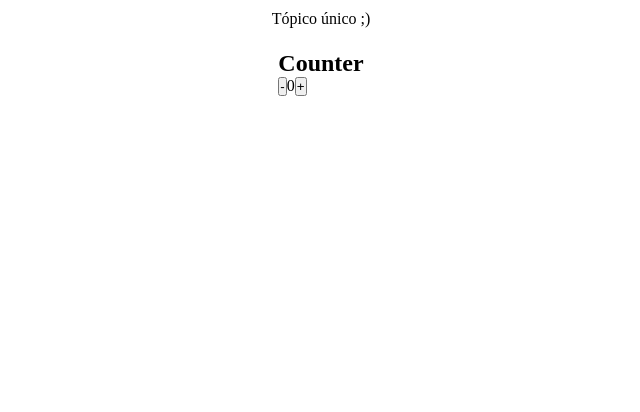
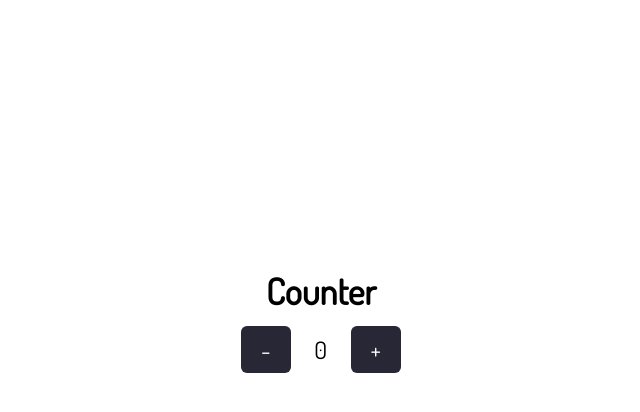
Before and after one commit to jorgejunior618/react-redux-contador, a React (Create React App) app: page / in a window 1280 px wide. Shown: the top 412 px of the page, without its empty margins (319-959 px from the left). Built offline with nearby package versions, Linux system fonts and the light colour scheme.

Commit message:
Ajustes de estilização e redux devtools

```diff
--- /dev/null
+++ b/src/components/Button.tsx
@@ -0,0 +1,28 @@
+import React, { ButtonHTMLAttributes } from 'react';
+import styled from 'styled-components';
+
+const Button = styled.button`
+  border-radius: 6px;
+  padding: 8px 8px;
+  border: none;
+  background: none;
+  background-color: #272735;
+  color: white;
+  align-items: center;
+  justify-content: center;
+  transition: 300ms;
+
+  &:hover {
+    background-color: #171725;
+  }
+`;
+
+function ActionButtom({ onClick, children }: ButtonHTMLAttributes<HTMLButtonElement>) {
+  return (
+    <Button onClick={onClick}>
+      {children}
+    </Button>
+  );
+}
+
+export default ActionButtom;
--- a/src/components/Counter.tsx
+++ b/src/components/Counter.tsx
@@ -1,4 +1,6 @@
 import React from 'react';
+import styled from 'styled-components';
+import ActionButton from './Button';
 
 type Props = {
   count: number,
@@ -6,15 +8,53 @@ type Props = {
   decrementCounter: () => void
 };
 
+const Row = styled.section`
+  display: flex;
+  align-items: center;
+  justify-content: center;
+`;
+
+const Title = styled.h2`
+  text-align: center;
+  font-size: 36px;
+  margin-bottom: 12px;
+`;
+
+const Text = styled.span`
+  margin: 0 12px;
+  font-size: 24px;
+  text-align: center;
+`;
+
+const CounterWrapper = styled.div`
+  width: 60px;
+  display: flex;
+  justify-content: center;
+`;
+
 function Counter({ count, incrementCounter, decrementCounter }: Props) {
   return (
     <div>
-      <h2>Counter</h2>
-      <div>
-        <button type="button" onClick={() => decrementCounter()}>-</button>
-        <span>{count}</span>
-        <button type="button" onClick={() => incrementCounter()}>+</button>
-      </div>
+      <Title>Counter</Title>
+      <Row>
+        <ActionButton
+          type="button"
+          onClick={() => decrementCounter()}
+        >
+          <Text>-</Text>
+        </ActionButton>
+
+        <CounterWrapper>
+          <Text>{count}</Text>
+        </CounterWrapper>
+
+        <ActionButton
+          type="button"
+          onClick={() => incrementCounter()}
+        >
+          <Text>+</Text>
+        </ActionButton>
+      </Row>
     </div>
   );
 }
--- a/src/css/App.css
+++ b/src/css/App.css
@@ -1,7 +1,10 @@
+@import url('https://fonts.googleapis.com/css2?family=Dosis&display=swap');
+
 * {
   margin: 0;
   padding: 0;
   text-decoration: none;
+  font-family: 'Dosis', sans-serif;
 }
 
 a {
--- a/src/index.tsx
+++ b/src/index.tsx
@@ -7,9 +7,7 @@ import store from './redux/store';
 
 ReactDOM.render(
   <Provider store={store}>
-    <React.StrictMode>
-      <App />
-    </React.StrictMode>
+    <App />
   </Provider>,
   document.getElementById('root'),
 );
--- a/src/redux/reducers.ts
+++ b/src/redux/reducers.ts
@@ -6,9 +6,8 @@ const initialState: CounterState = {
 };
 
 const reducer = (
-  // eslint-disable-next-line default-param-last
   state: CounterState = initialState,
-  action: CounterAction,
+  action: CounterAction = { type: 'DEFAULT' },
 ): CounterState => {
   switch (action.type) {
     case INCREMENT:
--- a/src/redux/store.ts
+++ b/src/redux/store.ts
@@ -1,10 +1,17 @@
-import { applyMiddleware, createStore, Store } from 'redux';
+import {
+  applyMiddleware, compose, createStore, Store,
+} from 'redux';
 import thunk from 'redux-thunk';
 import { CounterAction, CounterState, DispatchType } from '../type';
 import reducer from './reducers';
 
+const composeEnhancers = typeof window === 'object'
+   && (window as any).__REDUX_DEVTOOLS_EXTENSION_COMPOSE__
+  ? (window as any).__REDUX_DEVTOOLS_EXTENSION_COMPOSE__({
+  }) : compose;
+
 const store: Store<CounterState, CounterAction> & {
   dispatch: DispatchType;
-} = createStore(reducer, applyMiddleware(thunk));
+} = createStore(reducer, composeEnhancers(applyMiddleware(thunk)));
 
 export default store;
--- a/src/screens/CounterScreen.tsx
+++ b/src/screens/CounterScreen.tsx
@@ -6,20 +6,9 @@ import Counter from '../components/Counter';
 import { decrementCounter, incrementCounter } from '../redux/actions';
 import { CounterState } from '../type';
 
-const ClassRoom = styled.div`
+const ClassRoomBoard = styled.div`
   display: flex;
-  flex-direction: column;
-`;
-
-const ClassRoomControls = styled.div`
-  display: flex;
-  justify-content: space-around;
-  margin: 10px 0;
-`;
-
-const ClassRoomBoard = styled.div`
-  margin: 12px;
-  display: flex;
+  height: 80vh;
   justify-content: center;
   align-items: center;
 `;
@@ -43,10 +32,6 @@ function CounterScreen() {
   );
 
   return (
-    <ClassRoom>
-      <ClassRoomControls>
-        Tópico único ;)
-      </ClassRoomControls>
     <ClassRoomBoard>
       <Counter
         count={count}
@@ -54,7 +39,6 @@ function CounterScreen() {
         decrementCounter={decrement}
       />
     </ClassRoomBoard>
-    </ClassRoom>
   );
 }
 
```
Lines whose indentation alone changed are shown as unchanged.
